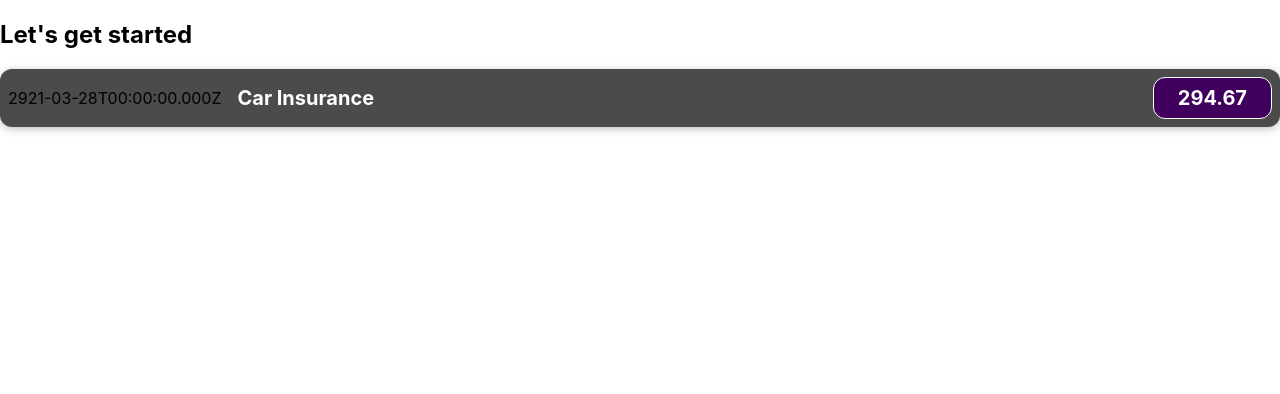
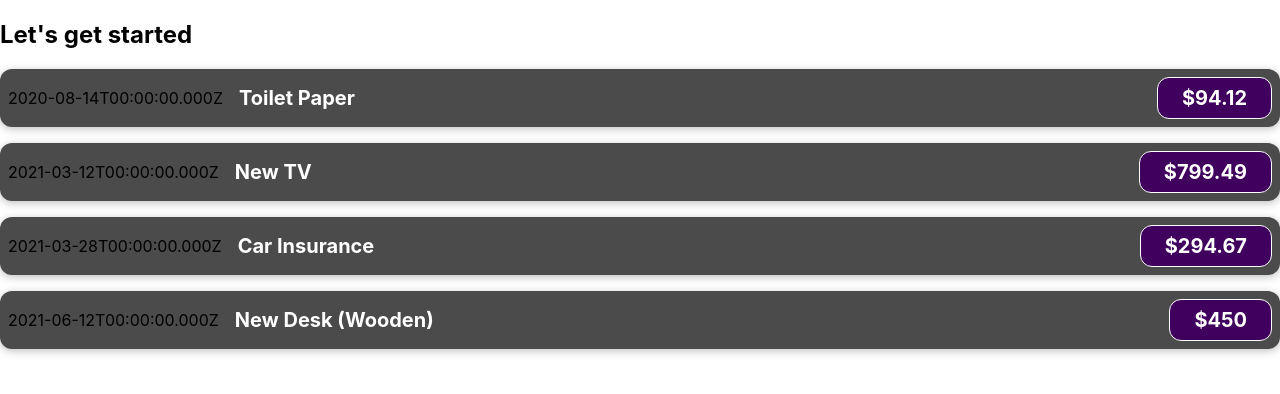
Before and after one commit to minhtuan1610/Udemy_React-The-Complete-Guide, a React (Create React App) app: page / in a window 1280 px wide. Shown: the top 394 px of the page. Built offline with nearby package versions, Linux system fonts and the light colour scheme.

Commit message:
Using 'props'

```diff
--- a/src/App.js
+++ b/src/App.js
@@ -1,10 +1,51 @@
 import ExpenseItem from "./components/ExpenseItem";
 
 function App() {
+    const expenses = [
+        {
+            id: 'e1',
+            title: 'Toilet Paper',
+            amount: 94.12,
+            date: new Date(2020, 7, 14),
+        },
+        {id: 'e2', title: 'New TV', amount: 799.49, date: new Date(2021, 2, 12)},
+        {
+            id: 'e3',
+            title: 'Car Insurance',
+            amount: 294.67,
+            date: new Date(2021, 2, 28),
+        },
+        {
+            id: 'e4',
+            title: 'New Desk (Wooden)',
+            amount: 450,
+            date: new Date(2021, 5, 12),
+        },
+    ];
+
     return (
         <div>
             <h2>Let's get started</h2>
-            <ExpenseItem></ExpenseItem>
+            <ExpenseItem
+                title={expenses[0].title}
+                amount={expenses[0].amount}
+                date={expenses[0].date}
+            ></ExpenseItem>
+            <ExpenseItem
+                title={expenses[1].title}
+                amount={expenses[1].amount}
+                date={expenses[1].date}
+            ></ExpenseItem>
+            <ExpenseItem
+                title={expenses[2].title}
+                amount={expenses[2].amount}
+                date={expenses[2].date}
+            ></ExpenseItem>
+            <ExpenseItem
+                title={expenses[3].title}
+                amount={expenses[3].amount}
+                date={expenses[3].date}
+            ></ExpenseItem>
         </div>
     );
 }
--- a/src/components/ExpenseItem.js
+++ b/src/components/ExpenseItem.js
@@ -1,17 +1,13 @@
 import "./ExpenseItem.css";
 
-function ExpenseItem() {
-    const expenseDate = new Date(2921, 2, 28);
-    const expenseTitle = 'Car Insurance';
-    const expenseAmount = 294.67;
-
+function ExpenseItem(props) {
 
     return (
         <div className="expense-item">
-            <div>{expenseDate.toISOString()}</div>
+            <div>{props.date.toISOString()}</div>
             <div className="expense-item__description">
-                <h2>{expenseTitle}</h2>
-                <div className="expense-item__price">{expenseAmount}</div>
+                <h2>{props.title}</h2>
+                <div className="expense-item__price">${props.amount}</div>
             </div>
         </div>
     );
```
